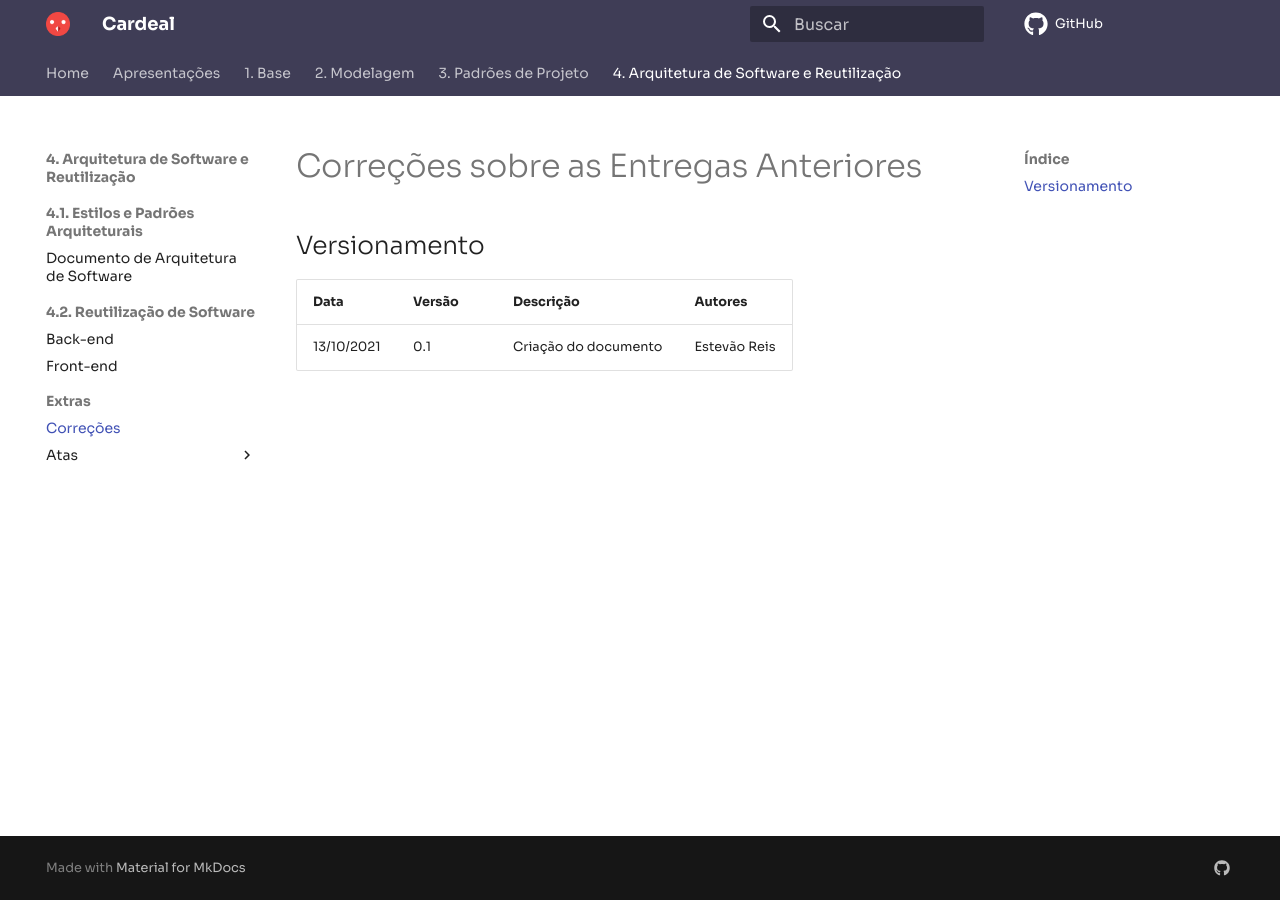
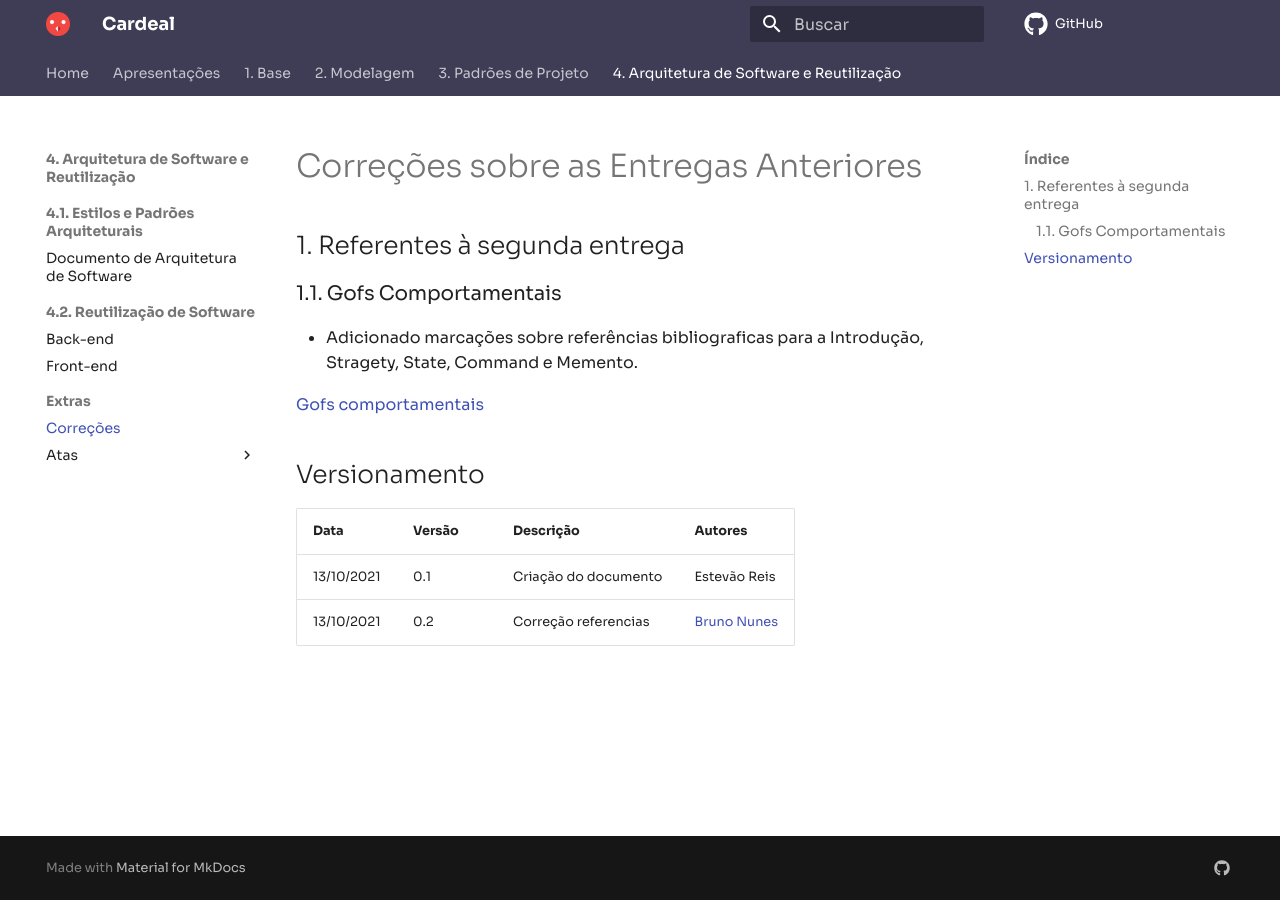
Before and after one commit to UnBArqDsw2021-1/2021.1_G04_Cardeal, an MkDocs documentation site: the page built from docs/arquitetura/correcoes.md, in a window 1280 px wide. Built offline with MkDocs 1.6.1 and Material for MkDocs 9.7.7, drawn with Linux system fonts in a browser that asks for light colours; comment, search, counter and statistics services are not loaded.

Commit message:
Correcao referencias texto

```diff
--- a/docs/arquitetura/correcoes.md
+++ b/docs/arquitetura/correcoes.md
@@ -1,4 +1,13 @@
 # Correções sobre as Entregas Anteriores
+
+## 1. Referentes à segunda entrega
+
+### 1.1. Gofs Comportamentais
+
+* Adicionado marcações sobre referências bibliograficas para a Introdução, Stragety, State, Command e Memento.
+
+[Gofs comportamentais](https://unbarqdsw2021-1.github.io/2021.1_G04_Cardeal/padroesDeProjeto/gofs_comportamentais/)
+
 
 
 
@@ -6,3 +15,4 @@
 | Data       | Versão | Descrição         | Autores       |
 | ---------- | ------ | ----------------- | ------------- |
 | 13/10/2021 | 0.1    | Criação do documento | Estevão Reis  |
+| 13/10/2021 | 0.2    | Correção referencias               | [Bruno Nunes](https://github.com/brunocmo)
```
Also changed, not shown: docs/padroesDeProjeto/gofs_comportamentais.md (+16 -5 lines).
